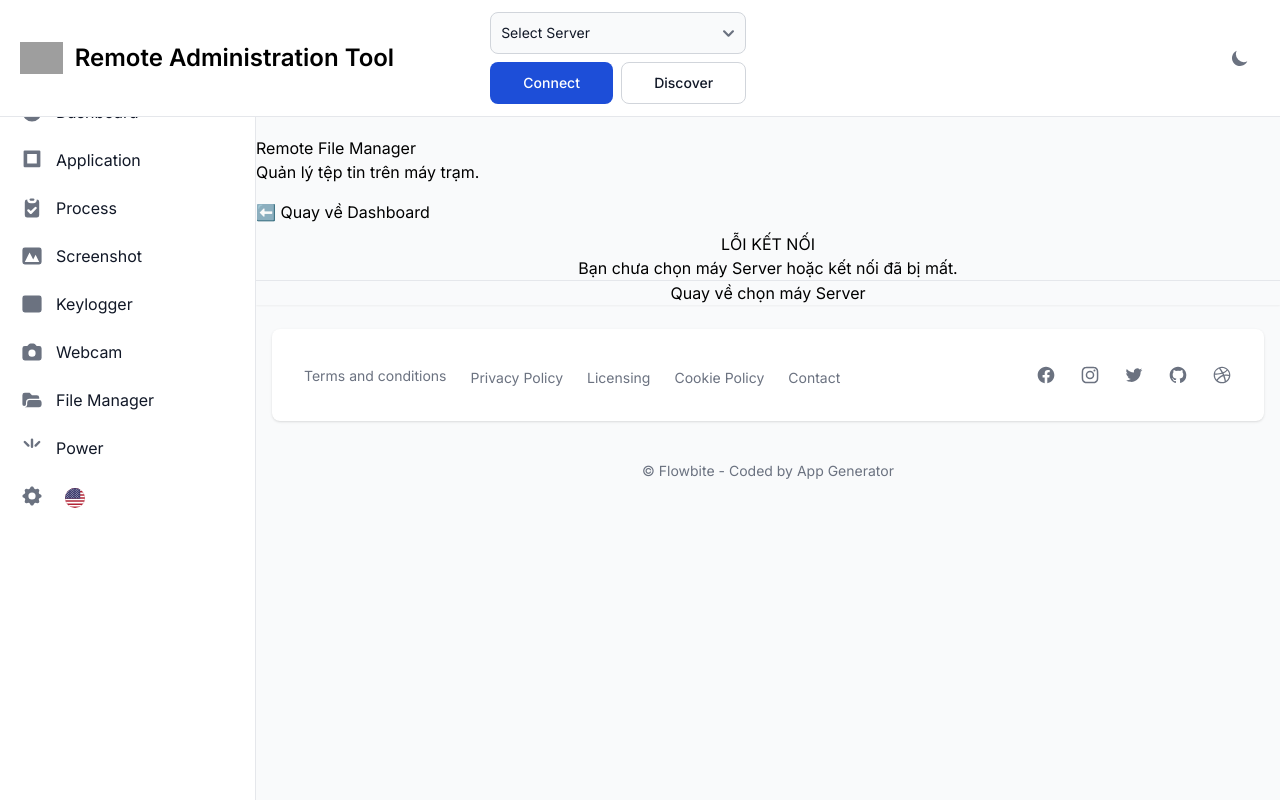
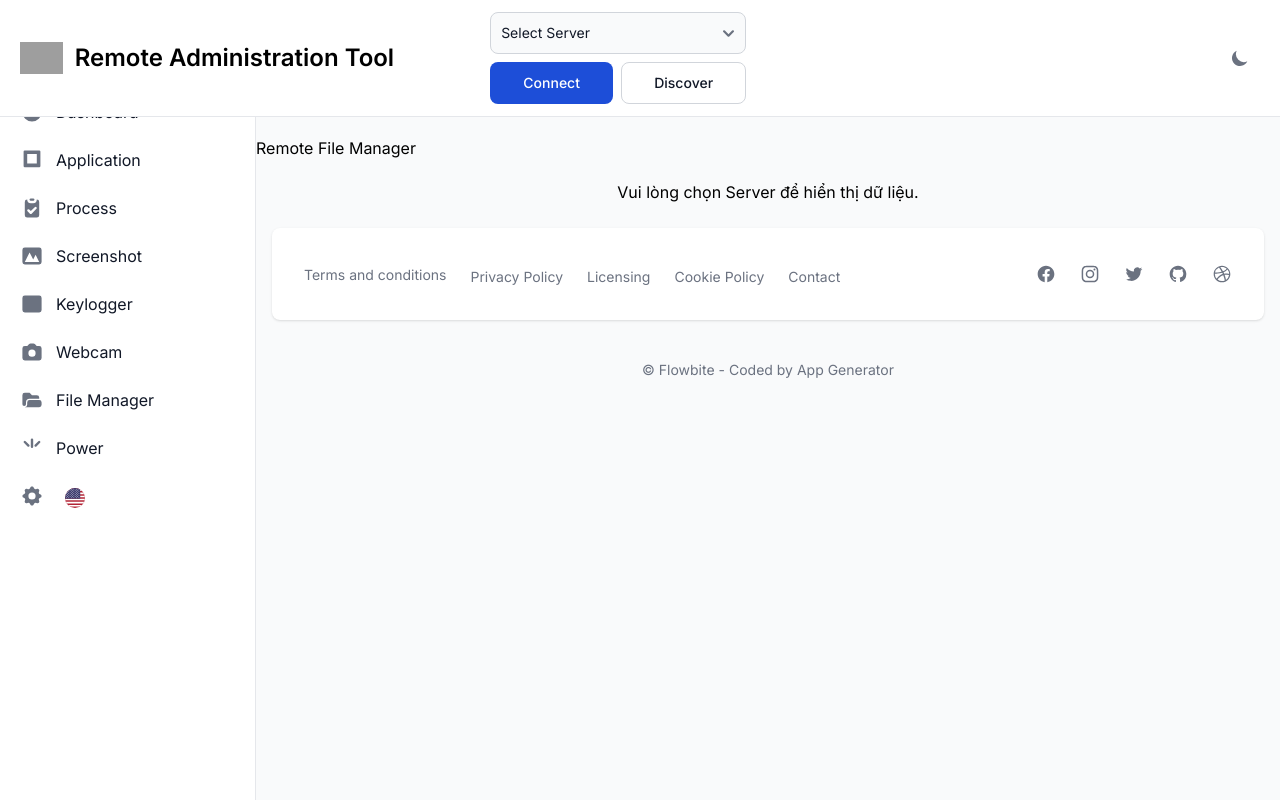
Before and after one commit to NHuy165/DoAn_MangMayTinh, a Django app: page /remote/file-manager/ in a window 1280 px wide. Run offline with Django 4.2, Linux system fonts and the light colour scheme; some libraries are stand-ins or nearby versions; grey boxes are pictures that could not be loaded.

Commit message:
back to urls' old structure with new APIs file manager

```diff
--- a/web_server_django/apps/remote_control/urls.py
+++ b/web_server_django/apps/remote_control/urls.py
@@ -7,47 +7,56 @@ from . import views
 app_name = 'remote_control'
 
 urlpatterns = [
-    # ==================== WEB PAGES (GIAO DIỆN) ====================
-    # Trang chủ
+    # Trang chủ Remote Control Dashboard
     path('', views.index, name='index'),
 
-    # Các trang tính năng chính
+    # ==================== APPLICATION PAGES ====================
     path('applications/', views.applications_page, name='applications'),
+
+    # ==================== PROCESS PAGES ====================
     path('processes/', views.processes_page, name='processes'),
-    path('file-manager/', views.file_manager_page, name='file_manager'), # Đưa lên cùng nhóm Pages
 
-    # Các trang tính năng phụ (Tools)
+    # ==================== OTHER FEATURE PAGES ====================
     path('screenshot/', views.screenshot_page, name='screenshot'),
     path('keylogger/', views.keylogger_page, name='keylogger'),
+
     path('webcam/', views.webcam_page, name='webcam'),
+
     path('power/', views.power_page, name='power'),
 
-    # ==================== API ENDPOINTS (XỬ LÝ NGẦM) ====================
+    # [NEW] Trang File Manager (được thêm vào nhóm Feature Pages)
+    path('file-manager/', views.file_manager_page, name='file_manager'),
 
-    # --- Server & Connection ---
+    # ==================== API ENDPOINTS ====================
+    # API Endpoints - Server Info
     path('api/server-info/', views.server_info, name='api_server_info'),
+
+    # API Endpoints - UDP Discovery (NEW!)
     path('api/discover-servers/', views.discover_servers, name='api_discover_servers'),
+
+    # API Endpoints - Connection Management
     path('api/connect-server/', views.connect_server, name='api_connect_server'),
     path('api/disconnect-server/', views.disconnect_server, name='api_disconnect_server'),
-    path('api/power/', views.power_action, name='api_power_action'), # Gom nhóm Power về đây
 
-    # --- Keylogger API ---
+    # API Endpoints - Keylogger
     path('api/keylog/status/', views.get_keylog_status, name='api_keylog_status'),
     path('api/keylog/get/', views.get_keylog, name='api_keylog_get'),
     path('api/keylog/hook/', views.hook_keylog, name='api_keylog_hook'),
     path('api/keylog/clear/', views.clear_keylog, name='api_keylog_clear'),
 
-    # --- Process & App API ---
+    # API Endpoints - Process Management
     path('api/process/list/', views.get_processes, name='api_process_list'),
     path('api/process/kill/', views.kill_process, name='api_process_kill'),
     path('api/process/start/', views.start_process, name='api_process_start'),
+
+    # API Endpoints - Application Management
     path('api/app/list/', views.get_apps, name='api_app_list'),
     path('api/app/kill/', views.kill_app, name='api_app_kill'),
 
-    # --- Screenshot API ---
+    # API Endpoints - Screenshot
     path('api/screenshot/', views.take_screenshot, name='api_screenshot'),
 
-    # --- Webcam API ---
+    # API Endpoints - Webcam
     path('api/webcam/on/', views.webcam_on, name='api_webcam_on'),
     path('api/webcam/off/', views.webcam_off, name='api_webcam_off'),
     path('api/webcam/stream/', views.webcam_stream, name='api_webcam_stream'),
@@ -57,9 +66,12 @@ urlpatterns = [
     path('api/webcam/list/', views.webcam_list, name='api_webcam_list'),
     path('api/webcam/delete/<int:recording_id>/', views.webcam_delete, name='api_webcam_delete'),
 
-    # --- File Manager API ---
+    # [NEW] API Endpoints - File Manager
     path('api/file/drives/', views.file_get_drives, name='api_file_drives'),
     path('api/file/list/', views.file_get_dir, name='api_file_list'),
     path('api/file/delete/', views.file_delete, name='api_file_delete'),
     path('api/file/download/', views.file_download, name='api_file_download'),
+
+    # API Endpoints - Power Control
+    path('api/power/', views.power_action, name='api_power_action'),
 ]
--- a/web_server_django/apps/remote_control/views.py
+++ b/web_server_django/apps/remote_control/views.py
@@ -670,42 +670,38 @@ def webcam_delete(request, recording_id):
         logger.error(f"Delete recording error: {str(e)}")
         return JsonResponse({"success": False, "message": str(e)}, status=500)
 
-# ==================== FILE MANAGER SECTION ====================
+# ==================== FILE MANAGER STRICT MODE ====================
 
 @require_http_methods(["GET"])
 def file_manager_page(request):
     """
-    Render trang File Manager.
-    Logic: Kiểm tra nghiêm ngặt. Nếu chưa chọn Server hoặc Socket mất kết nối
-    thì báo về giao diện là chưa kết nối.
+    Trang File Manager - Tối giản
+    Vẫn giữ logic kiểm tra kết nối để chặn truy cập trái phép.
     """
-    # 1. Lấy thông tin Server từ Session
     server_ip = request.session.get('target_server_ip')
-
-    # 2. Lấy đối tượng Client để kiểm tra kết nối thực tế
     client = _get_client(request)
 
-    # 3. Xác định trạng thái: Phải có IP VÀ Client phải đang connected
+    # Logic kiểm tra chặt chẽ: Phải có Session và Socket đang sống
     is_connected = False
     if server_ip and client and client.connected:
         is_connected = True
 
+    # Chỉ truyền biến này để quyết định có hiện bảng file hay không
     context = {
-        'is_connected': is_connected,
-        'server_ip': server_ip if server_ip else "Unknown"
+        'is_connected': is_connected
     }
     return render(request, 'remote_control/file_manager.html', context)
 
 
-# --- CÁC API BÊN DƯỚI DÙNG ĐỂ JAVASCRIPT GỌI ---
+# --- CÁC API BÊN DƯỚI DÙNG CHO JAVASCRIPT ---
 
 @csrf_exempt
 def file_get_drives(request):
-    """API: Lấy danh sách ổ đĩa"""
+    """API: Lấy danh sách ổ đĩa (Có bảo vệ)"""
     client = _get_client(request)
-    # Chặn ngay nếu không có kết nối
+    # CHẶN ĐỨNG nếu chưa kết nối
     if not client or not client.connected:
-        return JsonResponse({"success": False, "message": "Not connected to server"}, status=400)
+        return JsonResponse({"success": False, "message": "Access Denied: Not connected"}, status=403)
 
     try:
         result = client.file_get_drives()
@@ -717,10 +713,10 @@ def file_get_drives(request):
 @csrf_exempt
 @require_http_methods(["POST"])
 def file_get_dir(request):
-    """API: Lấy danh sách file trong thư mục"""
+    """API: Lấy danh sách file (Có bảo vệ)"""
     client = _get_client(request)
     if not client or not client.connected:
-        return JsonResponse({"success": False, "message": "Not connected"}, status=400)
+        return JsonResponse({"success": False, "message": "Access Denied: Not connected"}, status=403)
 
     try:
         data = json.loads(request.body)
@@ -734,10 +730,10 @@ def file_get_dir(request):
 @csrf_exempt
 @require_http_methods(["POST"])
 def file_delete(request):
-    """API: Xóa file/folder"""
+    """API: Xóa file (Có bảo vệ)"""
     client = _get_client(request)
     if not client or not client.connected:
-        return JsonResponse({"success": False, "message": "Not connected"}, status=400)
+        return JsonResponse({"success": False, "message": "Access Denied: Not connected"}, status=403)
 
     try:
         data = json.loads(request.body)
@@ -751,26 +747,21 @@ def file_delete(request):
 @csrf_exempt
 @require_http_methods(["POST"])
 def file_download(request):
-    """API: Tải file về"""
+    """API: Tải file (Có bảo vệ)"""
     client = _get_client(request)
     if not client or not client.connected:
-        return JsonResponse({"success": False, "message": "Not connected"}, status=400)
+        return JsonResponse({"success": False, "message": "Access Denied: Not connected"}, status=403)
 
     try:
         data = json.loads(request.body)
         path = data.get('path')
 
         result = client.file_download(path)
-
         if result.get('success'):
-            response = HttpResponse(
-                result['data'],
-                content_type='application/octet-stream'
-            )
+            response = HttpResponse(result['data'], content_type='application/octet-stream')
             response['Content-Disposition'] = f'attachment; filename="{result["filename"]}"'
             return response
         else:
             return JsonResponse(result, status=404)
-
     except Exception as e:
         return JsonResponse({"success": False, "message": str(e)}, status=500)
--- a/web_server_django/templates/remote_control/file_manager.html
+++ b/web_server_django/templates/remote_control/file_manager.html
@@ -1,28 +1,18 @@
-{% extends "layouts/base.html" %}
-{% block title %} File Manager {% endblock %}
-
+{% extends "layouts/base.html" %} {% block title %} File Manager {% endblock %}
 {% block content %}
 
-<div class="d-flex justify-content-between flex-wrap flex-md-nowrap align-items-center py-4">
+<div
+  class="d-flex justify-content-between flex-wrap flex-md-nowrap align-items-center py-4"
+>
   <div class="d-block mb-4 mb-md-0">
     <h2 class="h4">Remote File Manager</h2>
-    <p class="mb-0">Quản lý tệp tin trên máy trạm.</p>
-  </div>
-  <div class="btn-toolbar mb-2 mb-md-0">
-      <a href="{% url 'index' %}" class="btn btn-sm btn-gray-800 d-inline-flex align-items-center">
-          ⬅ Quay về Dashboard
-      </a>
   </div>
 </div>
 
 {% if is_connected %}
 
-    <div class="alert alert-success shadow-sm mb-3">
-        <i class="fas fa-link"></i> Đang kết nối tới: <strong>{{ server_ip }}</strong>
-    </div>
-
 <div class="card card-body border-0 shadow table-wrapper table-responsive mb-4">
-      <h5 class="mb-3">Danh sách ổ đĩa</h5>
+  <h5 class="mb-3">Drives</h5>
   <div id="drives-container" class="d-flex gap-2">
     <button class="btn btn-sm btn-secondary" disabled>Loading...</button>
   </div>
@@ -31,43 +21,38 @@
 <div class="card card-body border-0 shadow table-wrapper table-responsive">
   <div class="d-flex justify-content-between align-items-center mb-3">
     <h5 id="current-path-label" class="mb-0">Path: ...</h5>
-        <button onclick="goUp()" class="btn btn-sm btn-secondary">⬆ Up Level</button>
+    <button onclick="goUp()" class="btn btn-sm btn-secondary">
+      ⬆ Up Level
+    </button>
   </div>
 
   <table class="table table-hover">
     <thead>
       <tr>
-            <th class="border-gray-200">Loại</th>
-            <th class="border-gray-200">Tên</th>
-            <th class="border-gray-200">Kích thước</th>
-            <th class="border-gray-200">Hành động</th>
+        <th class="border-gray-200">Type</th>
+        <th class="border-gray-200">Name</th>
+        <th class="border-gray-200">Size</th>
+        <th class="border-gray-200">Action</th>
       </tr>
     </thead>
     <tbody id="file-list-body">
       <tr>
-            <td colspan="4" class="text-center text-muted">Vui lòng chọn ổ đĩa để bắt đầu.</td>
+        <td colspan="4" class="text-center text-muted">Select a drive...</td>
       </tr>
     </tbody>
   </table>
 </div>
 
 {% else %}
-
-    <div class="alert alert-danger shadow-sm py-4 text-center" role="alert">
-        <h4 class="alert-heading"><i class="fas fa-exclamation-triangle"></i> LỖI KẾT NỐI</h4>
-        <p>Bạn chưa chọn máy Server hoặc kết nối đã bị mất.</p>
-        <hr>
-        <a href="{% url 'index' %}" class="btn btn-danger">Quay về chọn máy Server</a>
+<div class="text-center text-muted mt-5">
+  <p>Vui lòng chọn Server để hiển thị dữ liệu.</p>
 </div>
-
-{% endif %}
-
-{% csrf_token %}
+{% endif %} {% csrf_token %}
 
 <script>
   let currentPath = "";
 
-  // Chỉ chạy code JS nếu Python xác nhận đã kết nối
+  // QUAN TRỌNG: Chỉ chạy script khi Python báo đã kết nối
   {% if is_connected %}
       document.addEventListener("DOMContentLoaded", function () {
         loadDrives();
@@ -79,18 +64,17 @@
       .then((response) => response.json())
       .then((data) => {
         const container = document.getElementById("drives-container");
+        if (!container) return;
         container.innerHTML = "";
 
         if (data.success && data.drives) {
           data.drives.forEach((drive) => {
             const btn = document.createElement("button");
             btn.className = "btn btn-outline-primary me-2";
-            btn.innerHTML = `<i class="fas fa-hdd"></i> ${drive.path} (${drive.info})`;
+            btn.innerHTML = `<i class="fas fa-hdd"></i> ${drive.path}`; // Bỏ phần info rườm rà nếu muốn
             btn.onclick = () => loadDirectory(drive.path);
             container.appendChild(btn);
           });
-        } else {
-          container.innerHTML = `<span class="text-danger">${data.message || "Error"}</span>`;
         }
       })
       .catch(err => console.error(err));
@@ -98,8 +82,11 @@
 
   function loadDirectory(path) {
     currentPath = path;
-    document.getElementById("current-path-label").innerText = "Path: " + path;
-    document.getElementById("file-list-body").innerHTML = '<tr><td colspan="4" class="text-center">Loading...</td></tr>';
+    const label = document.getElementById("current-path-label");
+    const tbody = document.getElementById("file-list-body");
+
+    if(label) label.innerText = "Path: " + path;
+    if(tbody) tbody.innerHTML = '<tr><td colspan="4" class="text-center">Loading...</td></tr>';
 
     fetch("/remote/api/file/list/", {
       method: "POST",
@@ -111,22 +98,23 @@
     })
       .then((response) => response.json())
       .then((data) => {
-        const tbody = document.getElementById("file-list-body");
+        if(!tbody) return;
         tbody.innerHTML = "";
 
         if (data.success && data.items) {
           if (data.items.length === 0) {
-            tbody.innerHTML = '<tr><td colspan="4" class="text-center text-muted">Thư mục trống</td></tr>';
+            tbody.innerHTML = '<tr><td colspan="4" class="text-center text-muted">Empty Folder</td></tr>';
             return;
           }
 
           data.items.forEach((item) => {
             const tr = document.createElement("tr");
             let icon = item.type === "DIR" ? "📁" : "📄";
+            // Xử lý path an toàn
             let safePath = currentPath.replace(/\\/g,"\\\\") + "\\\\" + item.name;
 
             let nameHtml = item.type === "DIR"
-                ? `<a href="#" onclick="loadDirectory('${safePath}'); return false;" class="fw-bold text-decoration-none">${item.name}</a>`
+                ? `<a href="#" onclick="loadDirectory('${safePath}'); return false;" class="fw-bold text-decoration-none text-dark">${item.name}</a>`
                 : item.name;
 
             let safeName = item.name.replace(/'/g, "\\'");
@@ -139,8 +127,6 @@
             tr.innerHTML = `<td>${icon}</td><td>${nameHtml}</td><td>${item.size}</td><td>${actionBtn}</td>`;
             tbody.appendChild(tr);
           });
-        } else {
-          tbody.innerHTML = `<tr><td colspan="4" class="text-danger">${data.message}</td></tr>`;
         }
       });
   }
@@ -165,7 +151,7 @@
     })
       .then((response) => {
         if (response.ok) return response.blob();
-        throw new Error("Download failed");
+        throw new Error("Failed");
       })
       .then((blob) => {
         const url = window.URL.createObjectURL(blob);
@@ -181,8 +167,7 @@
   }
 
   function deleteItem(name) {
-    if (!confirm("Bạn có chắc chắn muốn xóa: " + name + "?")) return;
-
+    if (!confirm("Delete " + name + "?")) return;
     const fullPath = currentPath + "\\" + name;
     fetch("/remote/api/file/delete/", {
       method: "POST",
@@ -194,7 +179,6 @@
     })
       .then((res) => res.json())
       .then((data) => {
-        alert(data.message);
         if (data.success) loadDirectory(currentPath);
       });
   }
```
Also changed, not shown: web_server_django/db.sqlite3. Lines whose indentation alone changed are shown as unchanged.
